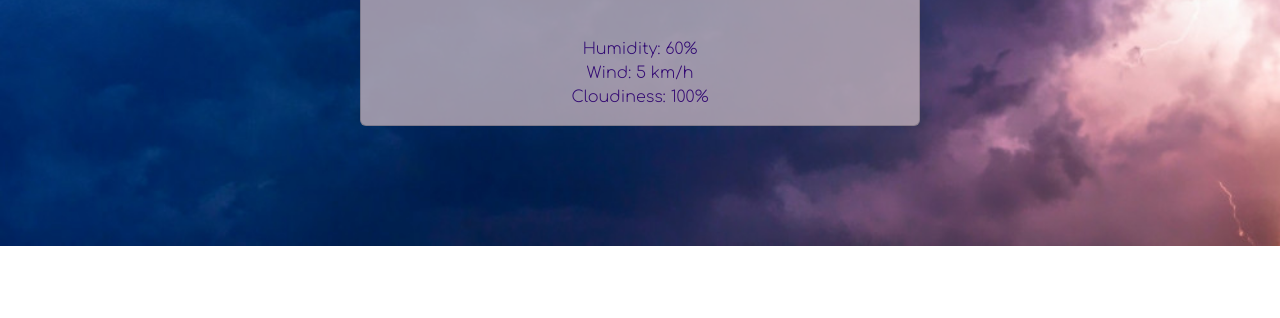
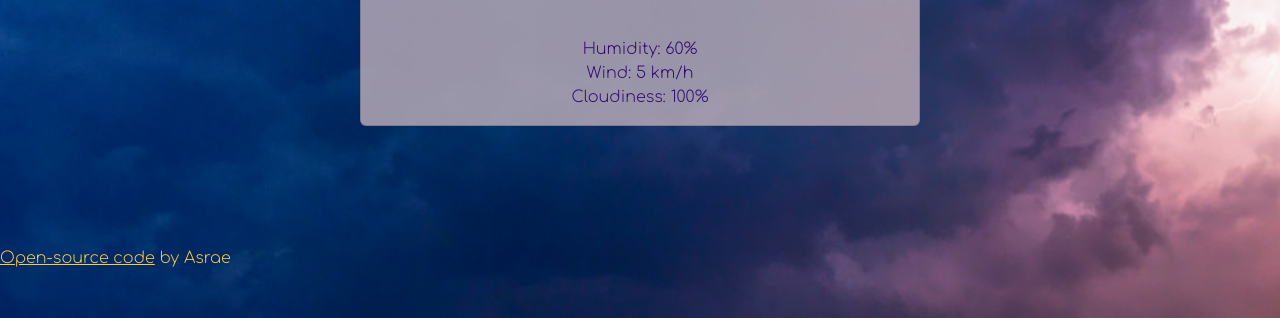
Before and after one commit to AsraeAb/Vanila.Weather, a plain HTML site: page index.html in a window 1280 px wide. Shown: the part 874-1192 px from the top of the page. Before the commit the page ends 1120 px from the top, so only its background shows below. Drawn offline with nearby package versions, Linux system fonts and the light colour scheme; no server answers.

Commit message:
added html

```diff
--- a/index.html
+++ b/index.html
@@ -80,7 +80,13 @@
         </div>
         <div class="weather-forecast" id="forecast"></div>
     </div>
-      </div>
+
+<a id="git-link" href="https://github.com/AsraeAb/Vanila.Weather.git">Open-source code</a> <span id="span"> by Asrae</span>
+
+<br/>
+<br/>
+<br/>
+</div>
 
     <script src="src/index.js"></script>
    </body>
--- a/src/style.css
+++ b/src/style.css
@@ -43,6 +43,8 @@ form {
 #forecast {
   margin-top: 20px;
   margin-bottom: 100px;
+  margin-left: 40px;
+  margin-right: 40px;
   color: #400082;
   font-weight: bold;
   text-align: center;
@@ -52,3 +54,7 @@ form {
 
   border-radius: 5px;
 }
+#git-link,
+#span {
+  color: #ffc93c;
+}
```
